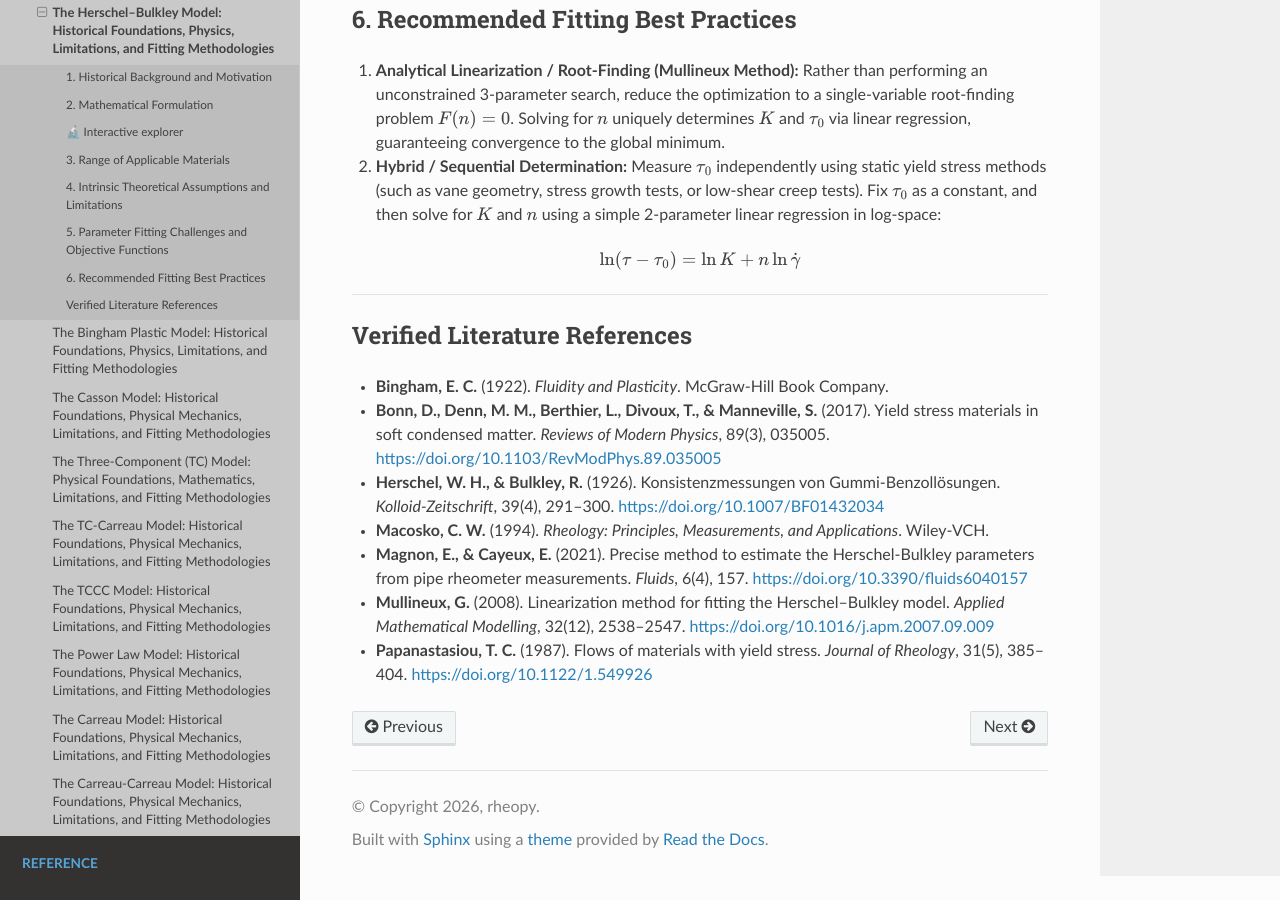
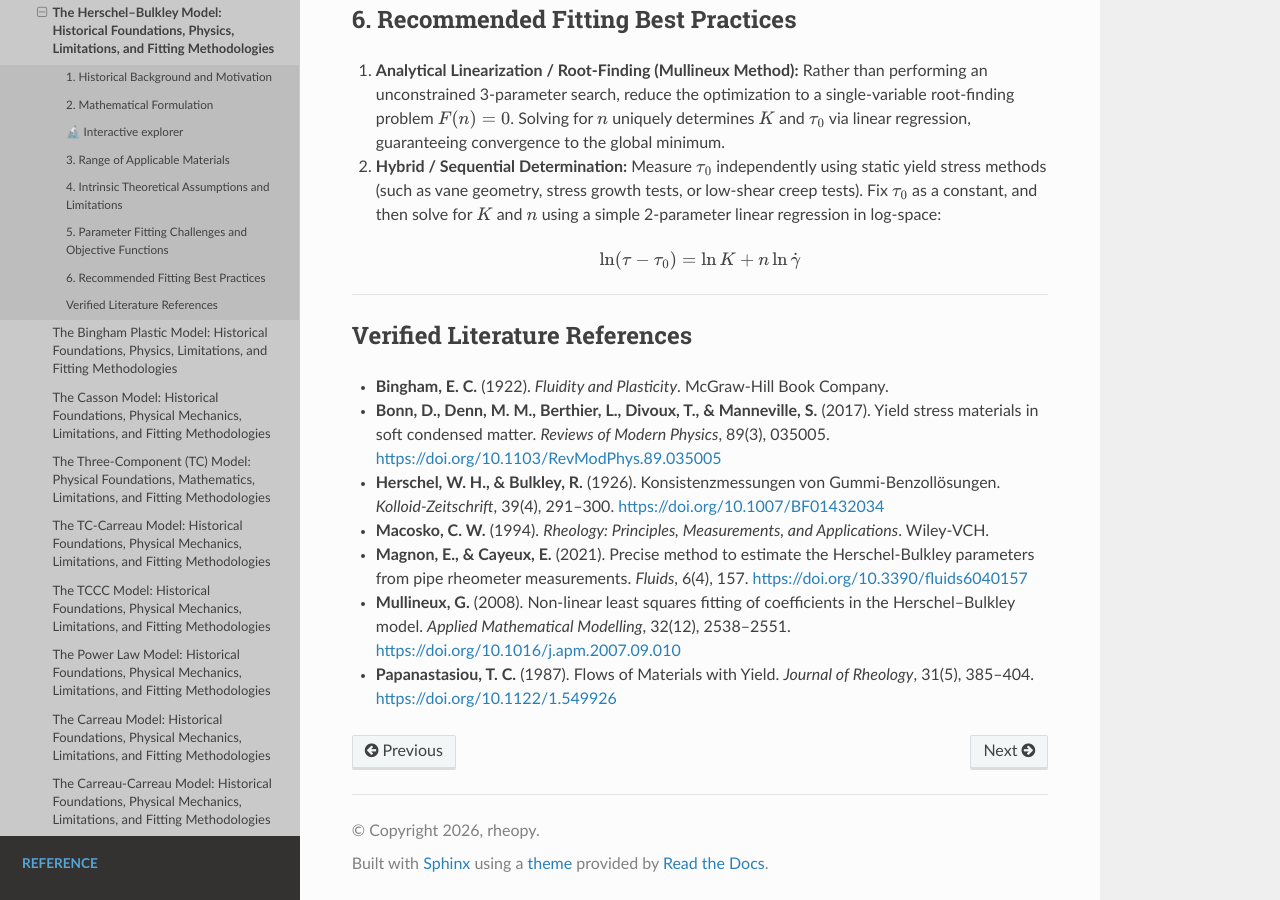
Before and after one commit to rheopy/rheofit, a Sphinx documentation site: the page built from docs/models/herschel_bulkley.md, in a window 1280 px wide and 900 px high, scrolled down 5996 px. Built offline with Sphinx 7.4.7 and the Read the Docs theme 3.1.0, drawn with Linux system fonts in a browser that asks for light colours.

Commit message:
Fix citation errors in the model guides
- Caggioni-Trappe-Spicer (2020): dead DOI 10.1122/1.5127805 replaced with
  the correct 10.1122/1.5120633 (casson, tc, tccc)
- tc_carreau: phantom 'On the elastoplastic transition in soft solids'
  replaced with the real Variations paper (its DOI belonged to an
  unrelated paper)
- Merrill et al. (1963): corrected to the real paper (Circ. Res. 13(1),
  48-55, doi 10.1161/01.res.13.1.48)
- Mullineux (2008): correct title, DOI (10.1016/j.apm.2007.09.010),
  pages 2538-2551
- Bercovier & Engelman (1980): DOI trailing digit 0 -> 1, repaired
  truncated markdown link
- Papanastasiou (1987): correct title 'Flows of Materials with Yield'
All corrections verified against Crossref.

```diff
--- a/docs/models/herschel_bulkley.md
+++ b/docs/models/herschel_bulkley.md
@@ -151,5 +151,5 @@
 * **Herschel, W. H., & Bulkley, R.** (1926). Konsistenzmessungen von Gummi-Benzollösungen. *Kolloid-Zeitschrift*, 39(4), 291–300. [https://doi.org/10.1007/BF01432034](https://doi.org/10.1007/BF01432034)
 * **Macosko, C. W.** (1994). *Rheology: Principles, Measurements, and Applications*. Wiley-VCH.
 * **Magnon, E., & Cayeux, E.** (2021). Precise method to estimate the Herschel-Bulkley parameters from pipe rheometer measurements. *Fluids*, 6(4), 157. [https://doi.org/10.3390/fluids6040157](https://doi.org/10.3390/fluids6040157)
-* **Mullineux, G.** (2008). Linearization method for fitting the Herschel–Bulkley model. *Applied Mathematical Modelling*, 32(12), 2538–2547. [https://doi.org/10.1016/j.apm.2007.09.009](https://doi.org/10.1016/j.apm.2007.09.009)
-* **Papanastasiou, T. C.** (1987). Flows of materials with yield stress. *Journal of Rheology*, 31(5), 385–404. [https://doi.org/10.1122/1.549926](https://doi.org/10.1122/1.549926)
+* **Mullineux, G.** (2008). Non-linear least squares fitting of coefficients in the Herschel–Bulkley model. *Applied Mathematical Modelling*, 32(12), 2538–2551. [https://doi.org/10.1016/j.apm.2007.09.010](https://doi.org/10.1016/j.apm.2007.09.010)
+* **Papanastasiou, T. C.** (1987). Flows of Materials with Yield. *Journal of Rheology*, 31(5), 385–404. [https://doi.org/10.1122/1.549926](https://doi.org/10.1122/1.549926)
```
Also changed, not shown: docs/models/bingham.md (+2 -2 lines), docs/models/casson.md (+2 -2 lines), docs/models/tc.md (+1 -1 lines), docs/models/tc_carreau.md (+1 -1 lines), docs/models/tccc.md (+1 -1 lines).
